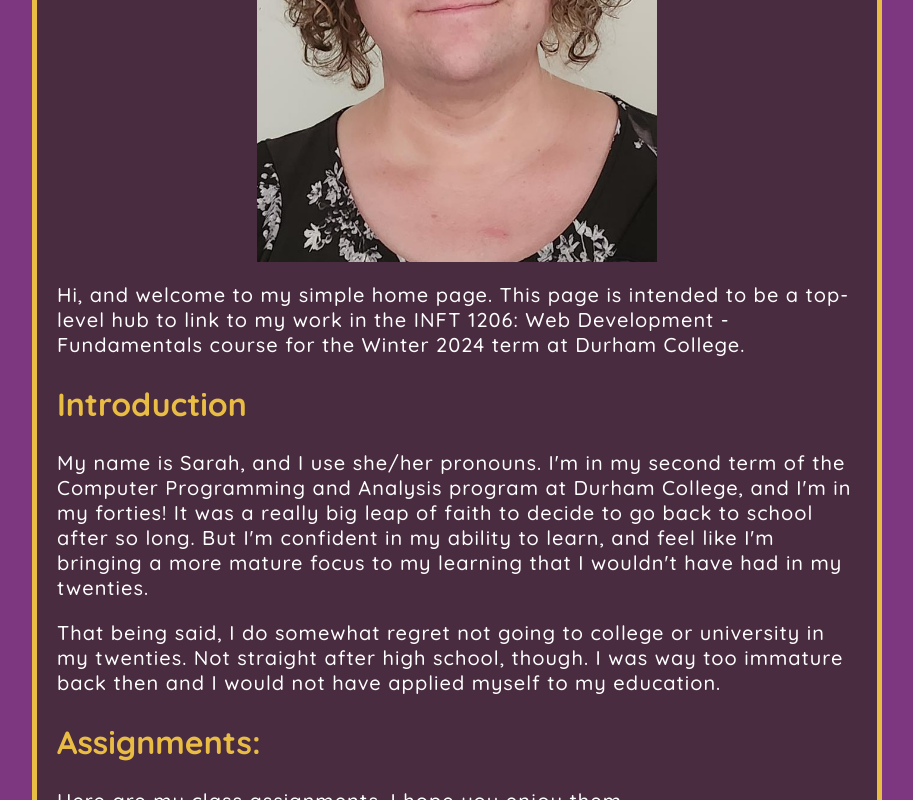
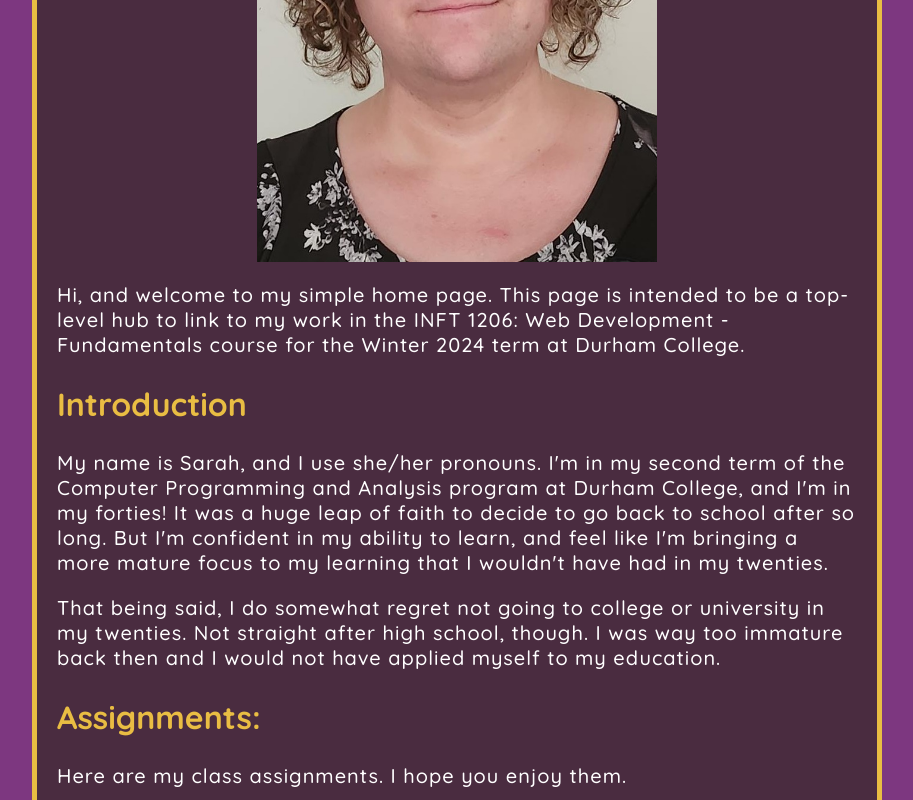
Before and after one commit to NixieLake/NixieLake.github.io, a plain HTML site: page index.html in a window 1280 px wide. Shown: the part 433-1233 px from the top of the page, without its empty margins (183-1096 px from the left). Drawn offline with Linux system fonts and the light colour scheme.

Commit message:
Minor update.

```diff
--- a/index.html
+++ b/index.html
@@ -11,7 +11,7 @@
   <head>
     <meta charset="utf-8">
     <meta name="viewport" content="width=device-width">
-    <meta name="author" content="Sarah Pouslen">
+    <meta name="author" content="Sarah Poulsen">
     <meta name="description" content="This is the home page that will link to my assignments for Web Development -
           Fundamentals (INFT1206) at Durham College during the Winter 2024 term.">
     <title>Sarah's INFT 1206-02 Homepage</title>
@@ -36,8 +36,7 @@
 
     <p>
       My name is Sarah, and I use she/her pronouns. I'm in my second term of the Computer
-      Programming and Analysis program at Durham College, and I'm in my forties! It was a really
-      big leap of faith to decide to go back to school after so long. But I'm confident in my
+      Programming and Analysis program at Durham College, and I'm in my forties! It was a huge       leap of faith to decide to go back to school after so long. But I'm confident in my
       ability to learn, and feel like I'm bringing a more mature focus to my learning that I
       wouldn't have had in my twenties.
     </p>
```
